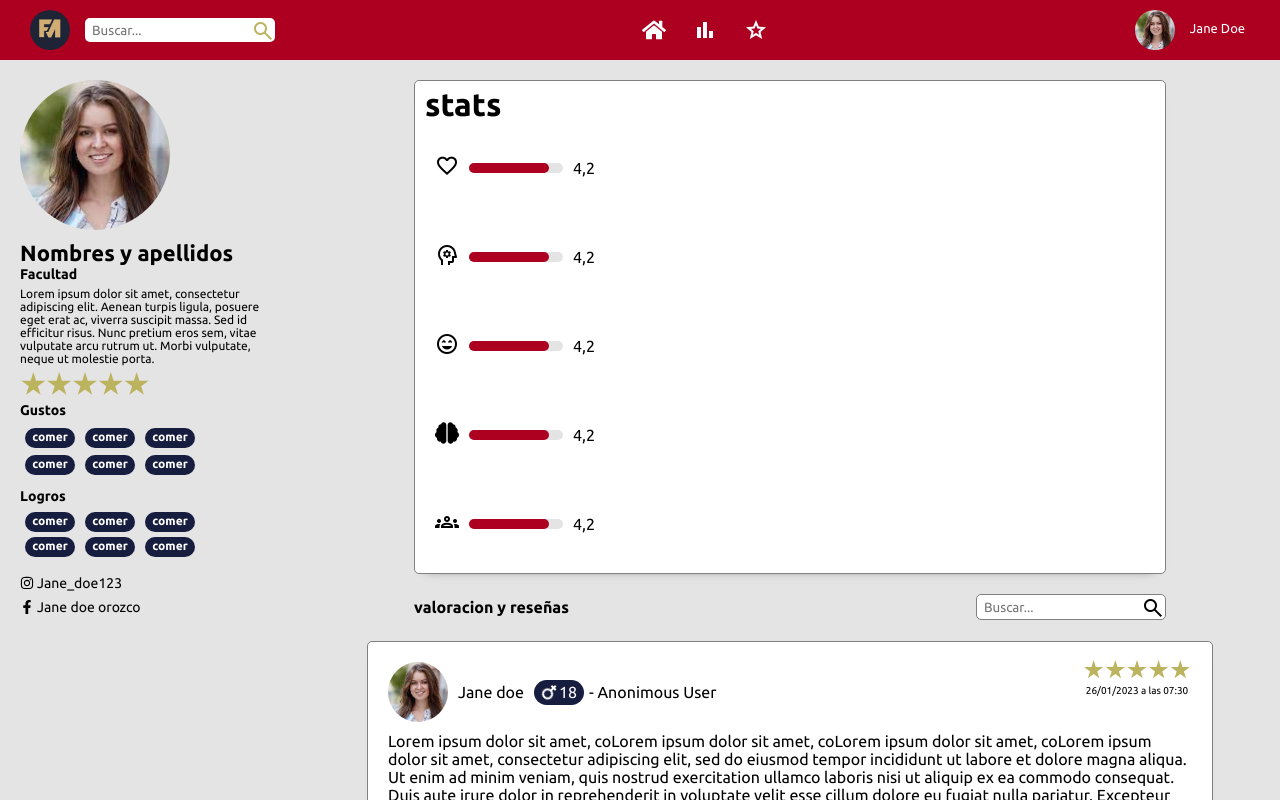
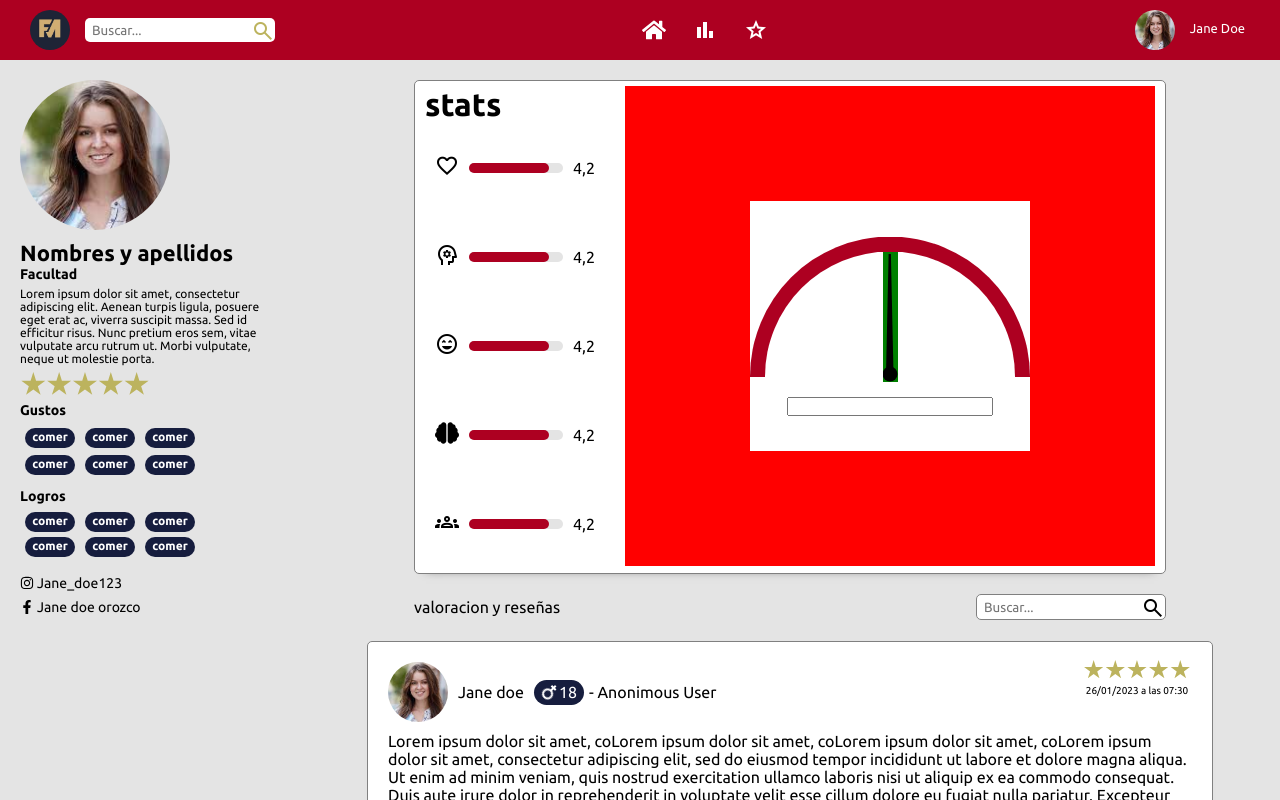
Before and after one commit to victor291201/funimag, a React (Create React App) app: page / in a window 1280 px wide. Shown: the top 800 px of the page. Built offline with nearby package versions, Linux system fonts and the light colour scheme.

Commit message:
velocimeter

```diff
--- a/src/pages/Profile.js
+++ b/src/pages/Profile.js
@@ -83,6 +83,7 @@ class Profile extends Component{
                 <div className='Prstats'>
                     <div className='Prstats-container'>
                         <div className='Prstats-title'>
+                            <div className='Prcstats'>
                                 <h1>stats</h1>
                                 <div className='Prcontainer-stats'>
                                     <div className='Prstat'>
@@ -140,7 +141,24 @@ class Profile extends Component{
                                         </div>
                                         <p>4,2</p>
                                     </div>
-
+                                </div>
+                            </div>
+                            <div className='Prcvelocimeter'>
+                                <div className='Prvelocimeterbox'>
+                                    <div className='Prvelocimeter'>
+                                        <div className='Prvelocimeterboard'>
+                                            <div></div>
+                                            <div></div>
+                                        </div>
+                                        <div className='Prvelocimeterpointer'>
+                                            <div>
+                                                <div></div>
+                                                <div></div>
+                                            </div>
+                                        </div>
+                                    </div>
+                                    <input type="number"/>
+                                </div>
                             </div>
                         </div>
                     </div>
--- a/src/styles/Profile/styles.css
+++ b/src/styles/Profile/styles.css
@@ -185,6 +185,7 @@
 }
 .Prstats-title{
     position: relative;
+    display: flex;
 }
 .Prcontainer-stats{
     width: 200px;
@@ -194,6 +195,14 @@
     justify-content: start;
     align-items: center;
     padding: auto;
+}
+.Prcvelocimeter{
+    width: 100%;
+    height: 480px;
+    background-color: red;
+    display: flex;
+    justify-content: center;
+    align-items: center;
 }
 .Prstat{
     height: 20px;
@@ -261,7 +270,82 @@
     width: 80px;
     background-color: var(--color3);
     border-radius: 10px;
+    display: flex;
+    justify-content: center;
+    align-items: center;
 }
+.Prvelocimeterbox{
+    width: 280px;
+    height: 250px;
+    background-color: var(--color4);
+    display: flex;
+    justify-content: center;
+    align-items: center;
+    flex-direction: column;
+}
+.Prvelocimeterboard{
+    width: 280px;
+    height: 140px;
+    position: relative;
+    overflow: hidden;
+}
+.Prvelocimeter{
+    width: 280px;
+    height: 160px;
+    position: relative;
+}
+.Prvelocimeterboard div:nth-child(1){
+    background-color: var(--color3);
+    width: 280px;
+    height: 280px;
+    clip-path: circle(50% at 50% 50%);
+    position: absolute;
+    top: 0px;
+    left: 0px;
+}
+.Prvelocimeterboard div:nth-child(2){
+    background-color: var(--color4);
+    width: 250px;
+    height: 250px;
+    clip-path: circle(50% at 50% 50%);
+    position: absolute;
+    left: 15px;
+    top: 15px;
+}
+.Prvelocimeterpointer{
+    width: 280px;
+    height: 160px;
+    position: absolute;
+    top: 0px;
+}
+.Prvelocimeterpointer div {
+    width: 15px;
+    height: 130px;
+    background-color: green;
+    position: absolute;
+    bottom: 15px;
+    left: 132.5px;
+}
+
+.Prvelocimeterpointer div div:nth-child(1){
+    width: 7.5px;
+    height: 120px;
+    position: absolute;
+    bottom: 8px;
+    left: 3.5px;
+    background-color: black;
+    clip-path: polygon(35% 0, 65% 0, 100% 100%, 0% 100%);
+}
+.Prvelocimeterpointer div div:nth-child(2){
+    width: 15px;
+    height: 15px;
+    position: absolute;
+    bottom: 0px;
+    left: 0px;
+    background-color: black;
+    clip-path: circle(50% at 50% 50%);
+}
+.Prcvelocimeterbox
 .Prsearch p{
     font-weight: 600;
 }
```
Also changed, not shown: Mejoras.txt. Lines whose indentation alone changed are shown as unchanged.
